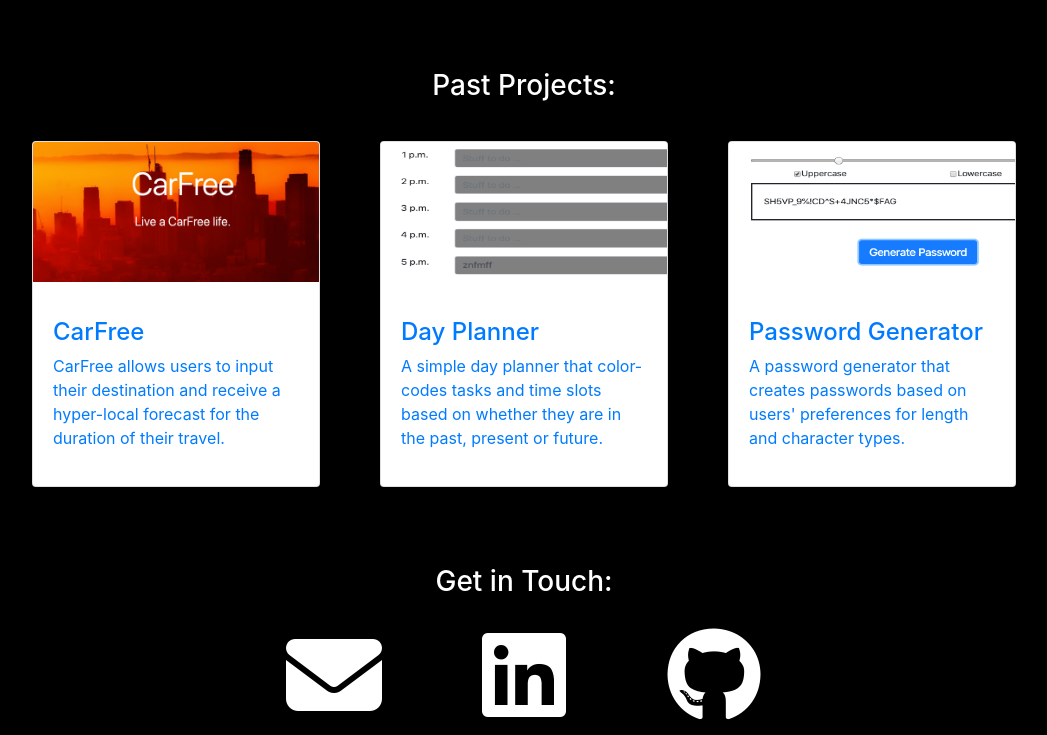
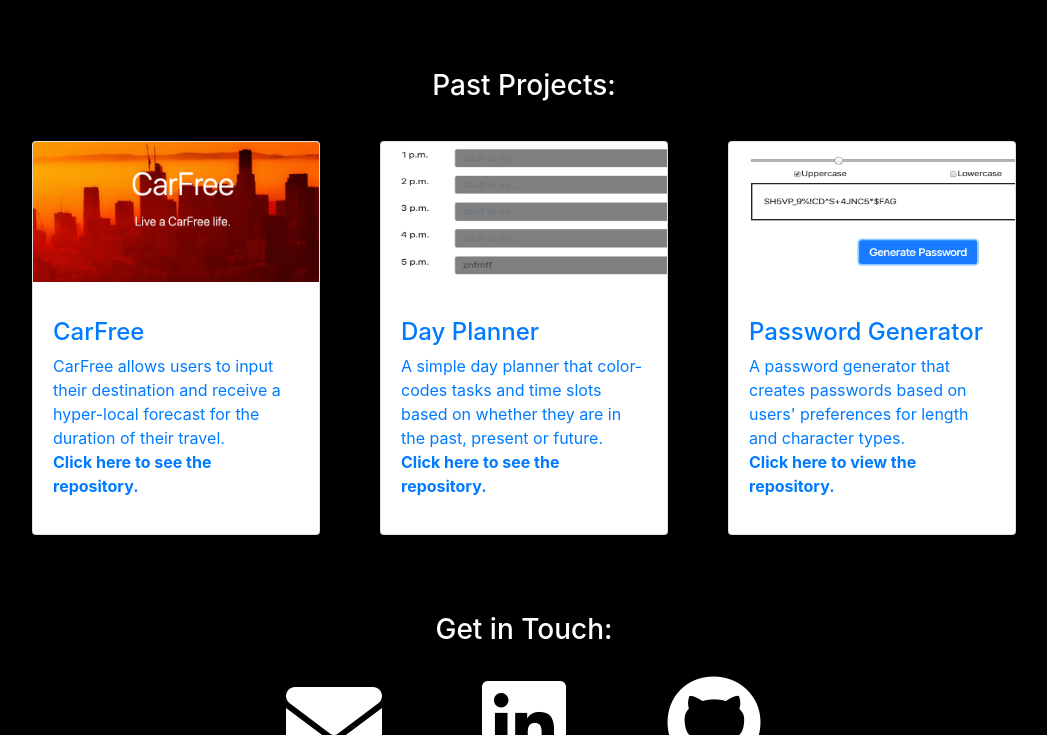
Before and after one commit to marykatewhite/NewPortfolio, a plain HTML site: page index.html in a window 1280 px wide. Shown: the part 743-1478 px from the top of the page, without its empty margins (116-1163 px from the left). Drawn offline with nearby package versions, Linux system fonts and the light colour scheme.

Commit message:
I did a ReadMe. Wow.

```diff
--- a/index.html
+++ b/index.html
@@ -47,15 +47,19 @@
                 <img src="images/vcool.jpg" id="myFace" alt="Mary Kate White">
             </div>
             <div class="col-xs-12 col-md-8 vertical-center">
-                <p id="bioText">I am Mary Kate White, a media specialist and team manager with more than 10 years of experience. I thrive
+                <p id="bioText">I am Mary Kate White, a media specialist and team manager with more than 10 years of
+                    experience. I thrive
                     in fast-paced, multifaceted executive roles, maintaining order and supporting diverse teams as we
                     collaborate under
                     tight deadlines.<br><br>
                     Currently enrolled at the University of Richmond's six-month Full-Stack Web Development Bootcamp,
                     I am building on my background in design and communication by learning how to build web applications
-                    from front to back. The course curriculum covers front-end design, API interaction, the MERN Stack (MongoDB, Express.js,
-                    React.js, Node.js) and MySQL, adding to my knowledge of web design and content management systems from working in digital publishing.<br><br>
-                You can view my resume <a href="images/Mary Kate White resume.pdf" target="_blank"><b>here.</b> </a></p>
+                    from front to back. The course curriculum covers front-end design, API interaction, the MERN Stack
+                    (MongoDB, Express.js,
+                    React.js, Node.js) and MySQL, adding to my knowledge of web design and content management systems
+                    from working in digital publishing.<br><br>
+                    You can view my resume <a href="images/Mary Kate White resume.pdf" target="_blank"><b>here.</b> </a>
+                </p>
             </div>
         </div>
     </div>
@@ -76,11 +80,13 @@
                         <p class="card-text">
                             <h4>CarFree</h4>
                             CarFree allows users to input their destination and receive a hyper-local
-                            forecast for the duration of their travel.
+                            forecast for the duration of their travel.<br>
+            </a>
+            <a href="https://github.com/marykatewhite/Project1"><b>Click here to see the repository.</b></a>
             </p>
         </div>
     </div>
-            </a>
+
 
     <a href="https://marykatewhite.github.io/DayPlanner/" target="_blank">
         <div class="card" style="width: 18rem;">
@@ -88,12 +94,12 @@
             <div class="card-body">
                 <p class="card-text">
                     <h4>Day Planner</h4>A simple day planner that color-codes tasks and time slots based on
-                            whether
-                            they are in the past, present or future.
+                    whether they are in the past, present or future. </a><br>
+                    <a href="https://github.com/marykatewhite/DayPlanner"><b>Click here to see the repository.</b></a>
                 </p>
             </div>
         </div>
-            </a>
+
 
 
 
@@ -104,11 +110,12 @@
                 <p class="card-text">
                     <h4>Password Generator</h4>A password generator that creates passwords based on users'
                     preferences for
-                            length and character types.
+                    length and character types.<br></a>
+                    <a href="https://github.com/marykatewhite/PasswordGenerator"><b>Click here to view the repository.</b></a>
                 </p>
             </div>
         </div>
-            </a>
+
 
     </div>
     </div>
```
Also changed, not shown: images/portfolio.png (added), 1 other file. Lines whose indentation alone changed are shown as unchanged.
